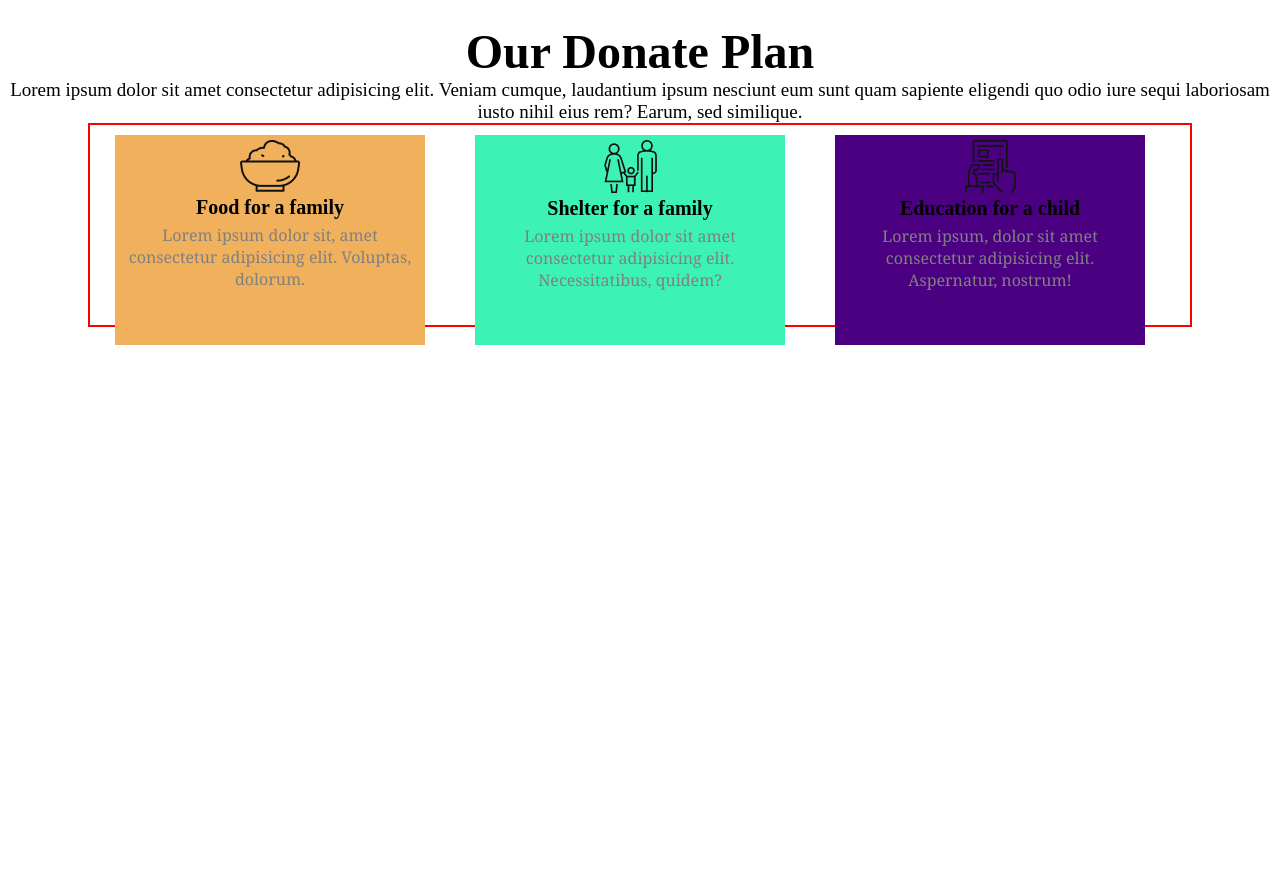
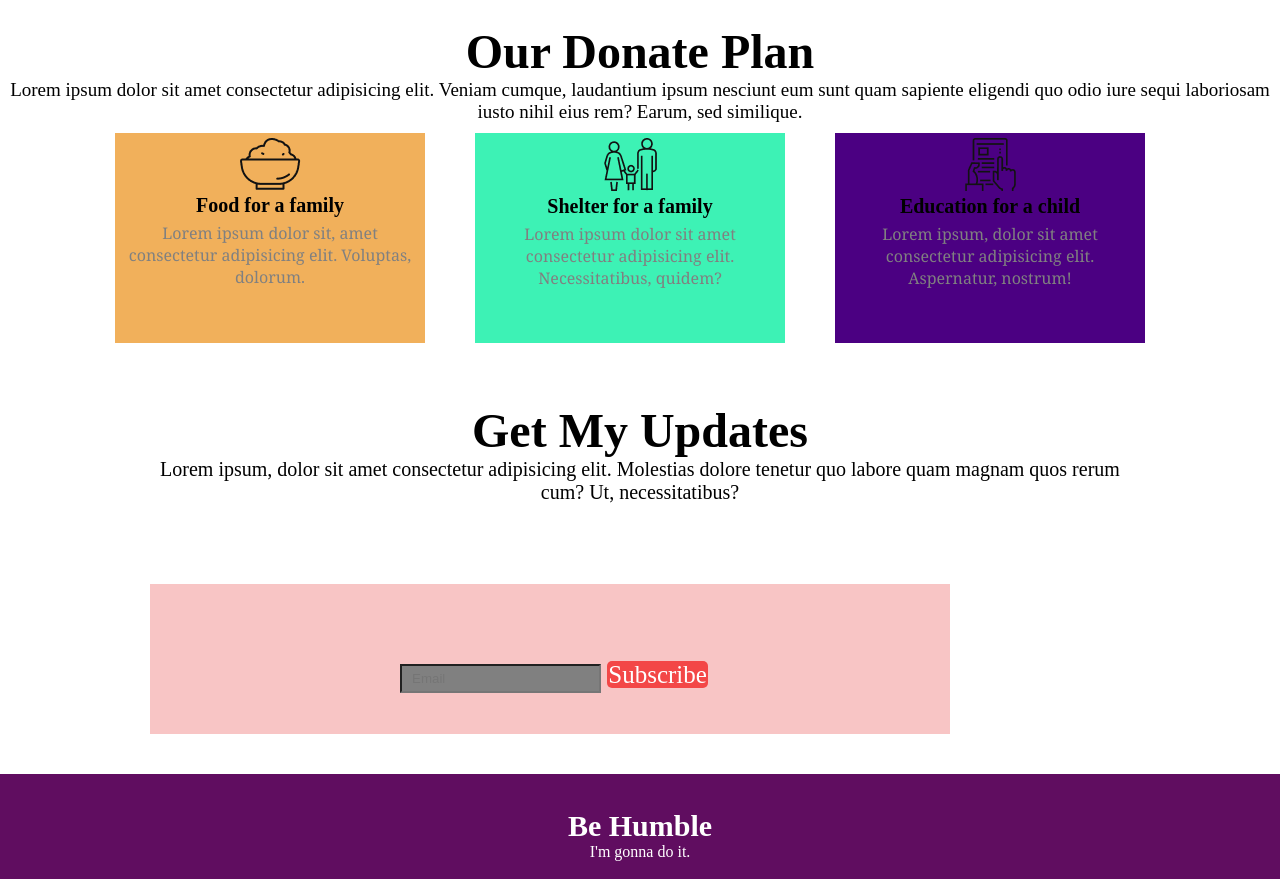
Before and after one commit to SaddamHossainRepo/donate-today, a plain HTML site: page index.html in a window 1280 px wide. Shown: the part 1040-1919 px from the top of the page. Before the commit the page ends 1400 px from the top, so only its background shows below. Drawn offline with Linux system fonts and the light colour scheme.

Commit message:
fourth commit

```diff
--- a/index.html
+++ b/index.html
@@ -15,10 +15,13 @@
             <p>Lorem ipsum dolor sit amet consectetur adipisicing elit. Delectus natus</p>
             <p> commodi quidem sint a deserunt ducimus iste quisquam illum eos?</p>
 
+            <div>
+                <a class="donate-button" target="_blank" href="">Donate Now</a>
+            </div>
         </div>
-        <div>
-            <a class="donate-button" target="_blank" href="">Donate Now</a>
-        </div>
+    </section>
+    <section>
+
     </section>
     <section>
         <div class="donate-today">
@@ -45,6 +48,8 @@
         <div class="input-amount">
             <input type="text" placeholder="other amount(Taka)">
         </div>
+    </section>
+    <section>
         <a class="donate-button" href="">Donate Now</a>
     </section>
     <section class="donate">
@@ -70,5 +75,22 @@
             </div>
         </div>
     </section>
+    <section class="updates">
+        <div>
+            <h1>Get My Updates</h1>
+            <p>Lorem ipsum, dolor sit amet consectetur adipisicing elit. Molestias dolore tenetur quo labore quam magnam quos rerum cum? Ut, necessitatibus?</p>
+        </div>
+    </section>
+    <section id="top-email-section">
+        <div class="email-subs">
+            <input id="email" type="email" name="" id="" placeholder="Email">
+            <a id="subscribe" href="">Subscribe</a>
+        </div>
+    </section>
+
+    <footer class="footer">
+        <h1>Be Humble</h1>
+        <p>I'm gonna do it.</p>
+    </footer>
 </body>
 </html>
--- a/style.css
+++ b/style.css
@@ -7,6 +7,7 @@
     background-size: cover;
     height: 80vh;
     background-repeat: no-repeat;
+
 }
 .top-div h1{
     text-align: center;
@@ -27,7 +28,7 @@
     margin-bottom: -25px;
 }
 .donate-button{
-    margin-top: 500px;
+    margin-top: 1000px;
     text-decoration: none;
     background-image: linear-gradient(45deg ,red,orange);
     padding: 10px 20px;
@@ -35,7 +36,8 @@
     color:white;
     font-weight: bold;
     margin-left: 40%;
-    margin-top: 80%;
+    margin-bottom: 80px;
+
 
 }
 .donate-today h1{
@@ -85,7 +87,7 @@
     width: 1100px;
     height: 200px;
     margin: 0 auto;
-    border: 2px solid red;
+    /* border: 2px solid red; */
 }
 .donate-type{
     text-align: center;
@@ -116,3 +118,70 @@
 #education{
     background-color: indigo;
 }
+
+.updates{
+    text-align: center;
+    margin-top: 80px;
+    margin-left: 150px;
+    margin-right: 150px;
+
+}
+.updates h1{
+    font-size: 48px;
+}
+.updates p{
+    font-size: 20px;
+}
+#top-email-section{
+    width: 800px;
+    height: 150px;
+    margin-top: 80px;
+    margin-left: 150px;
+    margin-right: 150px;
+    background-color: rgba(244, 168, 168, 0.659);
+    /* margin: 0 auto; */
+    /* border: 2px solid red; */
+    /* margin-top: 80px;
+    margin-left: 1000px;
+    margin-right: 1000px; */
+    /* background-color: pink; */
+}
+.email-subs{
+    text-align: absolute;
+    margin-top: 15px;
+    margin-left: 250px;
+    font-size: 25px;
+}
+#email {
+    margin-top: 80px;
+    padding: 5px 10px;
+    background-color: gray;
+}
+#subscribe{
+    text-decoration: none;
+    padding: 0px 1px;
+    background-color: rgb(243, 71, 71);
+    border-radius: 5px;
+    color: white;
+
+}
+#top-email-section{
+    margin-bottom: 40px;
+}
+.footer{
+    /* position: fixed; */
+    padding-top: 5px;
+    left: 0;
+    bottom: 0;
+    width: 100%;
+    height: 100px;
+    /* width: 100%;
+    height: 50%; */
+    background-color: rgb(96, 13, 96);
+    color: white;
+    text-align: center;
+}
+.footer h1{
+    margin-top: 30px;
+    font-size: 30px;
+}
```
